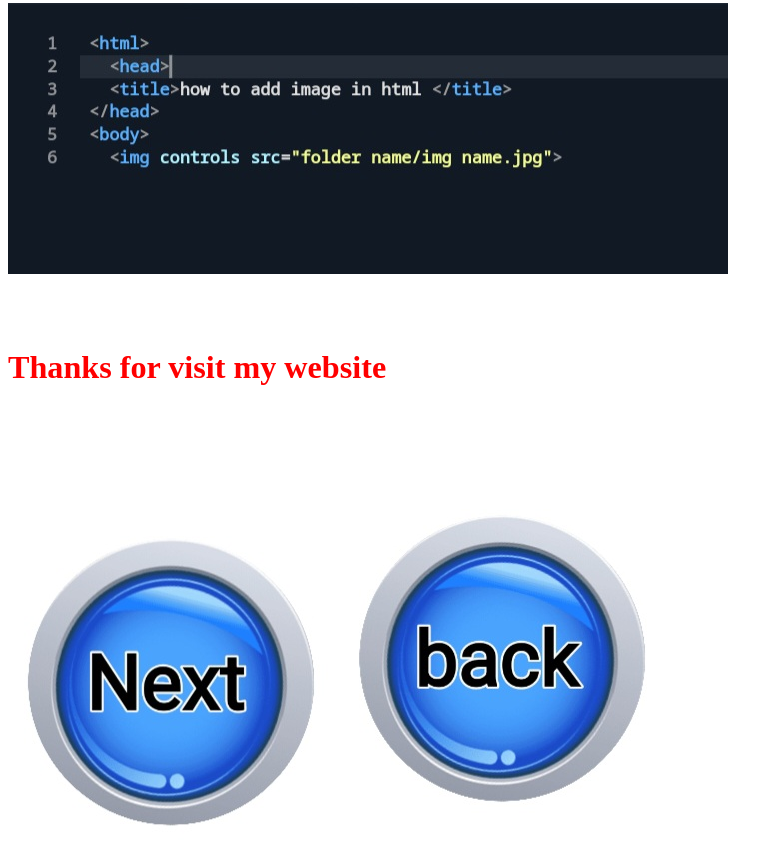
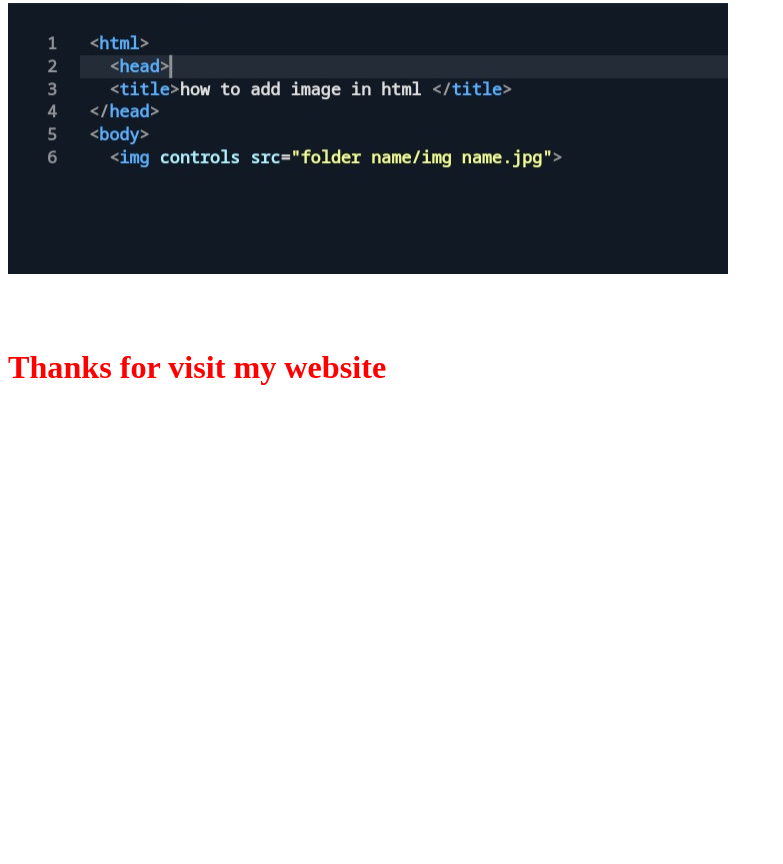
Before and after one commit to Harman31390/Img, a plain HTML site: page index.html in a window 1280 px wide. Shown: the part 607-1471 px from the top of the page, without its empty margins (0-783 px from the left). After the commit the page ends 1068 px from the top, so only its background shows below. Drawn offline with Linux system fonts and the light colour scheme.

```diff
--- a/index.html
+++ b/index.html
@@ -40,7 +40,3 @@
 
         </font size="2000">
         <font color="brown">
-<img controls src="00/00.jpg">
-
-<img controls src="000/000.jpg"
-<style="width:19000px;height:10000px;">
```
